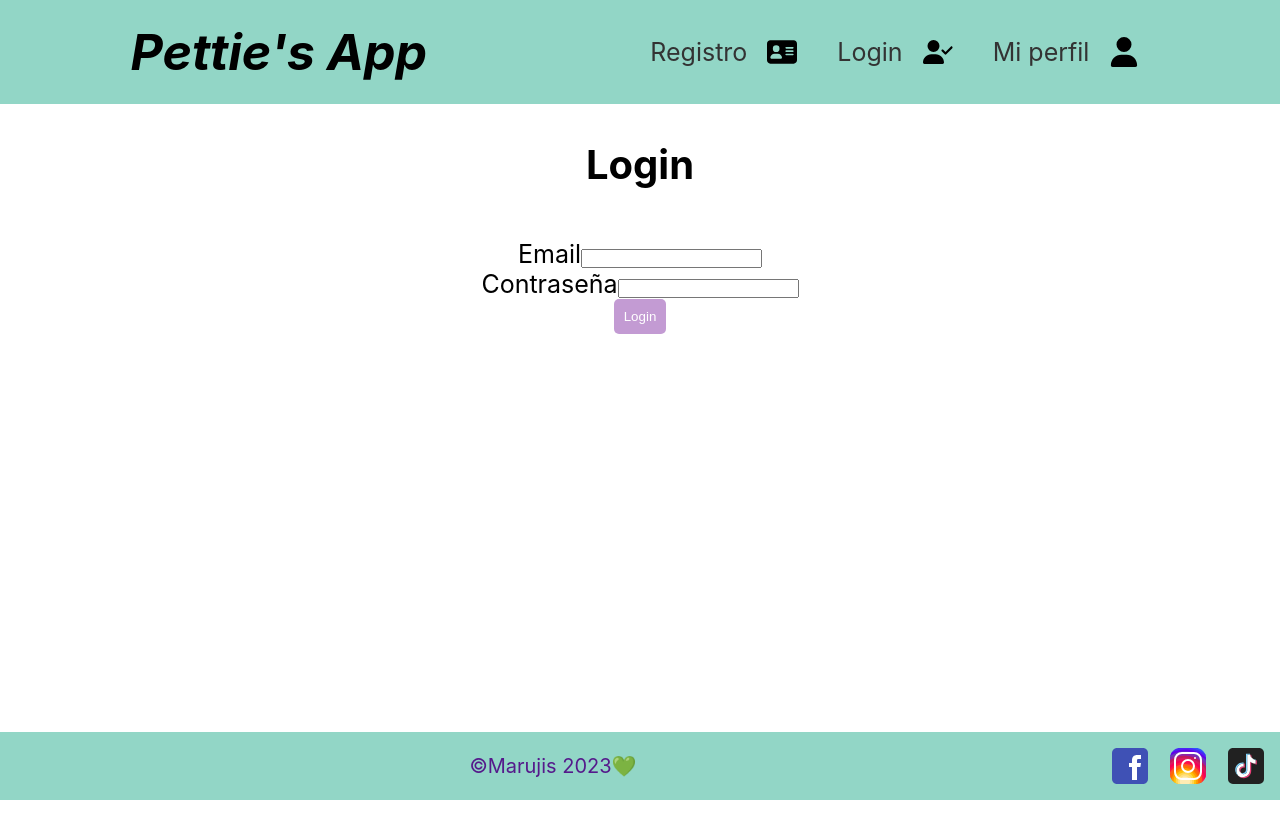
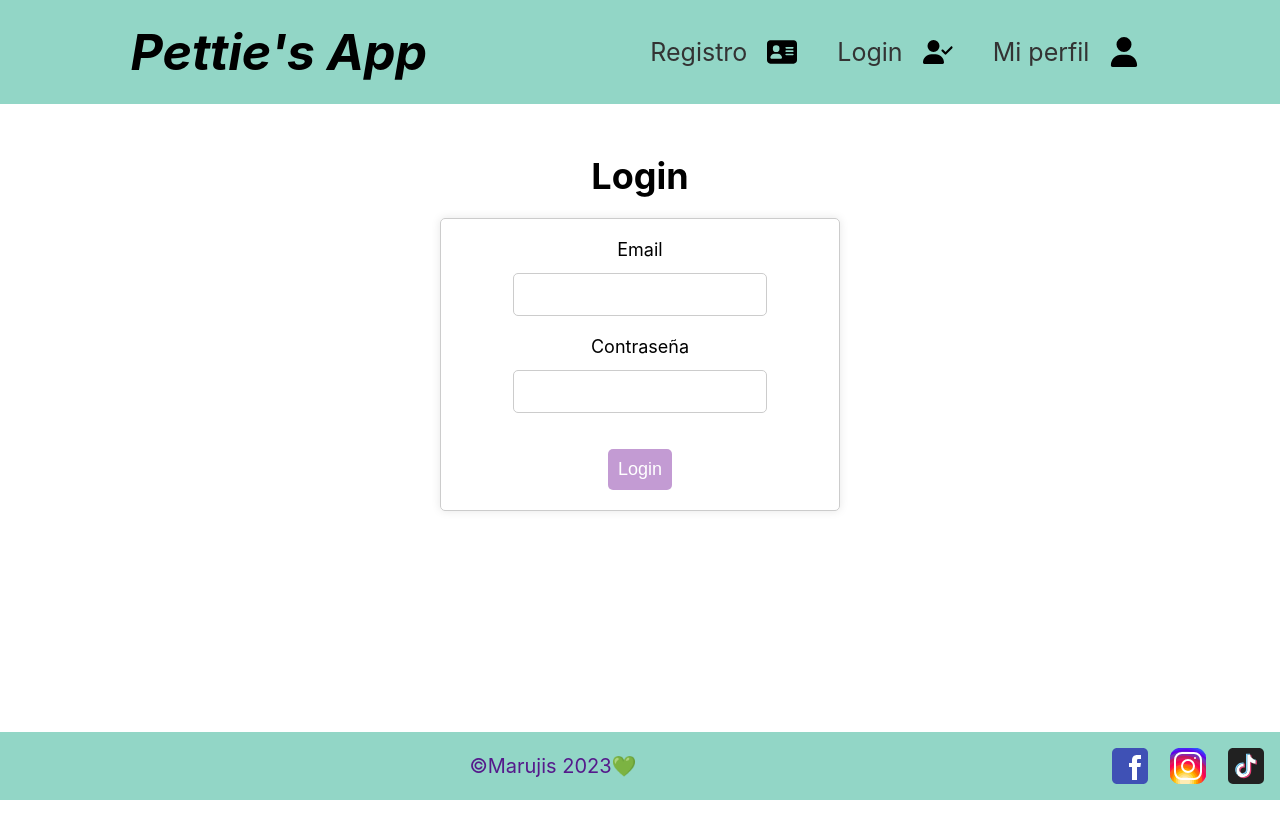
Before and after one commit to Mermalien/Proyect-3, a React (Create React App) app in the folder frontend/: page /login in a window 1280 px wide. Shown: the top 838 px of the page. After the commit the page ends 800 px from the top, so only its background shows below. Built offline with nearby package versions, Linux system fonts and the light colour scheme.

Commit message:
estilado homepostpage

```diff
--- a/frontend/src/components/PostList.js
+++ b/frontend/src/components/PostList.js
@@ -2,6 +2,7 @@ import React, { useState, useContext } from "react";
 import { Post } from "./Post";
 import { AuthContext } from "../context/AuthContext";
 import { Link } from "react-router-dom";
+import "../styles/posts-page.css";
 
 export const PostList = ({ listPost }) => {
   const { token } = useContext(AuthContext);
@@ -55,7 +56,7 @@ export const PostList = ({ listPost }) => {
     setLoading(true);
 
     try {
-      const response = await fetch(`${process.env.REACT_APP_BACKEND}/posts`, {
+      const response = await fetch(`${process.env.REACT_APP_BACKEND}/new`, {
         method: "POST",
         headers: {
           "Content-Type": "application/json",
--- a/frontend/src/styles/login.css
+++ b/frontend/src/styles/login.css
@@ -1,25 +1,63 @@
-
-
-.loginForm{
-    height: 85vh;
-    width: 100vw;
+.login {
     display: flex;
     flex-direction: column;
     align-items: center;
+    margin-top: 50px;
+  }
 
-    margin-top: 50px;
-}
+  .login h1 {
+    font-size: 36px;
+    margin-bottom: 20px;
+  }
 
+  .loginForm {
+    display: flex;
+    flex-direction: column;
+    width: 400px;
+    border: 1px solid #ccc;
+    padding: 20px;
+    border-radius: 5px;
+    box-shadow: 0 0 10px rgba(0, 0, 0, 0.1);
+  }
 
-.login > h1 {
-    display: flex;
-    justify-content: center;
+  .loginForm fieldset {
+    border: none;
+    padding: 0;
+    margin: 0 0 20px;
+  }
+
+  .loginForm label {
+    display: block;
+    margin-bottom: 5px;
+    font-size: 18px;
+  }
+
+  .loginForm input {
+    font-size: 18px;
+    padding: 10px;
+    border: 1px solid #ccc;
+    border-radius: 5px;
+    width: 100%;
+    box-sizing: border-box;
+  }
+
+  .loginForm button {
+    background-color: #C39BD3;
+    color: white;
+    padding: 10px;
+    border-radius: 5px;
+    border: none;
+    cursor: pointer;
+    font-size: 18px;
     margin-top: 20px;
-    font-size: 40px;
-}
+    transition: background-color 0.3s ease;
+  }
 
+  .loginForm button:hover {
+    background-color: #B16BC1;
+  }
 
-.loginForm > fieldset {
-    border: 0;
-    font-size: 25px;
-}
+  .loginForm p {
+    color: red;
+    margin-top: 10px;
+  }
--- a/frontend/src/styles/posts-page.css
+++ b/frontend/src/styles/posts-page.css
@@ -1,23 +1,111 @@
+form {
+    display: flex;
+    flex-direction: column;
+    align-items: center;
+    margin-bottom: 1rem;
+  }
 
-.allPosts{
-   display: flex;
+  form label {
+    display: flex;
+    flex-direction: column;
+    margin-bottom: 0.5rem;
+    font-size: 1.2rem;
+  }
+
+  form input {
+    padding: 0.5rem;
+    font-size: 1.2rem;
+    border: 2px solid #ddd;
+    border-radius: 5px;
+    margin-top: 0.5rem;
+  }
+
+  form button[type="submit"] {
+    background-color: #C39BD3;
+    color: white;
+    padding: 1rem;
+    border: none;
+    border-radius: 5px;
+    margin-top: 1rem;
+    cursor: pointer;
+    transition: background-color 0.3s ease;
+  }
+
+  form button[type="submit"]:hover {
+    background-color: #A569BD;
+  }
+
+  /* Estilos para las publicaciones */
+  .allPosts {
+    max-width: 800px;
+    margin: 0 auto;
+    padding: 1rem;
+  }
+
+  .homeTitle {
+    font-size: 2rem;
+    margin-bottom: 1rem;
+  }
+
+  .postList {
+    list-style: none;
+    padding: 0;
+  }
+
+  .singlePost {
+  border: 1px solid #ccc;
+  padding: 1rem;
+  margin-bottom: 1rem;
+  display: flex;
+  justify-content: space-between;
+  align-items: center;
 }
 
-.singlePost{
-    color: rgb(107, 223, 45);
-    border: solid 1px black;
+.singlePost .buttons {
+    display: flex;
+    justify-content: space-between;
+    align-items: center;
+  }
+
+  .singlePost .buttons button {
+    background-color: #c39bd3;
+    color: white;
+    padding: 10px;
+    border: none;
+    border-radius: 5px;
+    cursor: pointer;
+    margin-right: 10px; /*  margen a la derecha del botón "Dar Like" */
+  }
+  .singlePost .buttons button:first-of-type {
+    margin-right: 0;
+  }
+
+  .singlePost .buttons button:last-of-type {
+    margin-left: 10px; /*  margen a la izquierda del botón "Eliminar Post" */
+  }
+
+
+
+  .singlePost h2 {
+    font-size: 1.5rem;
+    margin-bottom: 0.5rem;
+  }
+
+  .singlePost p {
+    font-size: 1.2rem;
+    margin-bottom: 1rem;
+  }
+
+  .singlePost img {
+    max-width: 100%;
+    margin-bottom: 1rem;
+  }
+
+  .singlePost a {
+    font-size: 1.2rem;
+    color: #C39BD3;
+  }
+
+  .singlePost a:hover {
     text-decoration: underline;
-}
-
-.singlePost:hover{
-    text-decoration: none;
-}
-
-.singlePost:visited{
-    text-decoration: none;
-}
-
-.homeTitle{
-    color: rgb(247, 11, 212);
-    display: flex;
-}
+  }
--- a/frontend/src/styles/register.css
+++ b/frontend/src/styles/register.css
@@ -1,25 +1,63 @@
-
-
-.registerForm{
-    height: 85vh;
-    width: 100vw;
+.register {
     display: flex;
     flex-direction: column;
     align-items: center;
+    margin-top: 50px;
+  }
 
-    margin-top: 50px;
-}
+  .register h1 {
+    font-size: 36px;
+    margin-bottom: 20px;
+  }
 
+  .registerForm {
+    display: flex;
+    flex-direction: column;
+    width: 400px;
+    border: 1px solid #ccc;
+    padding: 20px;
+    border-radius: 5px;
+    box-shadow: 0 0 10px rgba(0, 0, 0, 0.1);
+  }
 
-.register > h1 {
-    display: flex;
-    justify-content: center;
+  .registerForm fieldset {
+    border: none;
+    padding: 0;
+    margin: 0 0 20px;
+  }
+
+  .registerForm label {
+    display: block;
+    margin-bottom: 5px;
+    font-size: 18px;
+  }
+
+  .registerForm input {
+    font-size: 18px;
+    padding: 10px;
+    border: 1px solid #ccc;
+    border-radius: 5px;
+    width: 100%;
+    box-sizing: border-box;
+  }
+
+  .registerForm button {
+    background-color: #C39BD3;
+    color: white;
+    padding: 10px;
+    border-radius: 5px;
+    border: none;
+    cursor: pointer;
+    font-size: 18px;
     margin-top: 20px;
-    font-size: 40px;
-}
+    transition: background-color 0.3s ease;
+  }
 
+  .registerForm button:hover {
+    background-color: #B16BC1;
+  }
 
-.registerForm > fieldset {
-    border: 0;
-    font-size: 25px;
-}
+  .registerForm p {
+    color: red;
+    margin-top: 10px;
+  }
```
